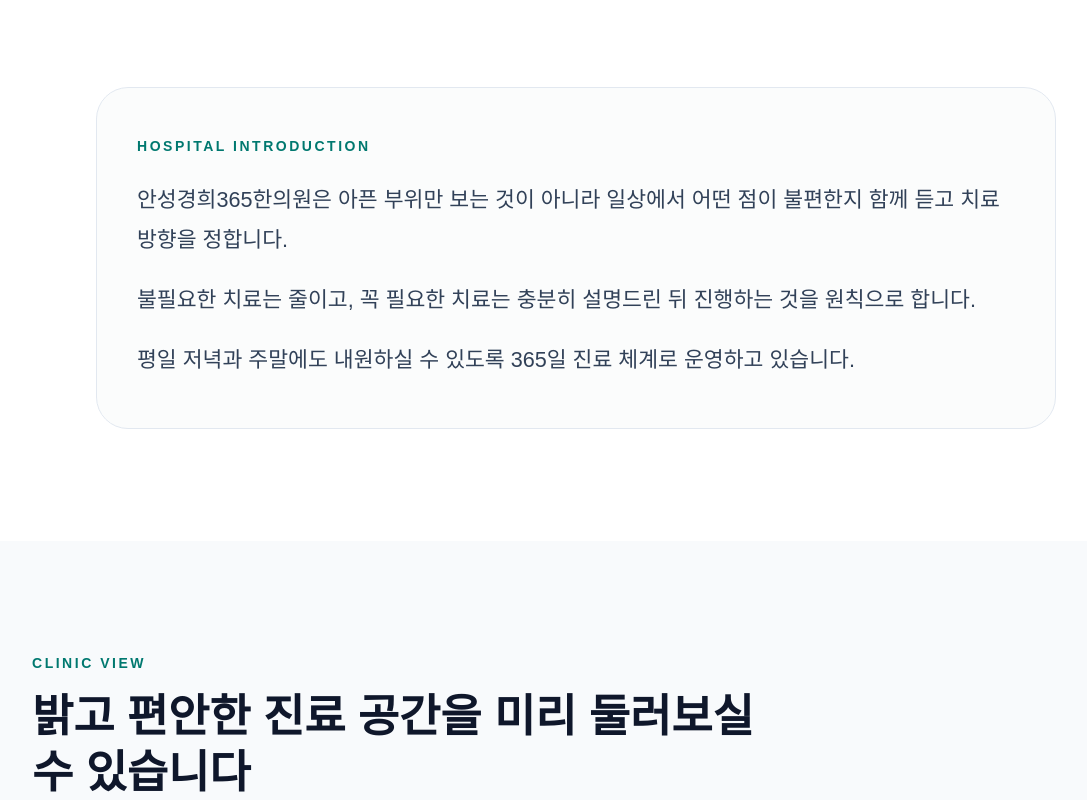
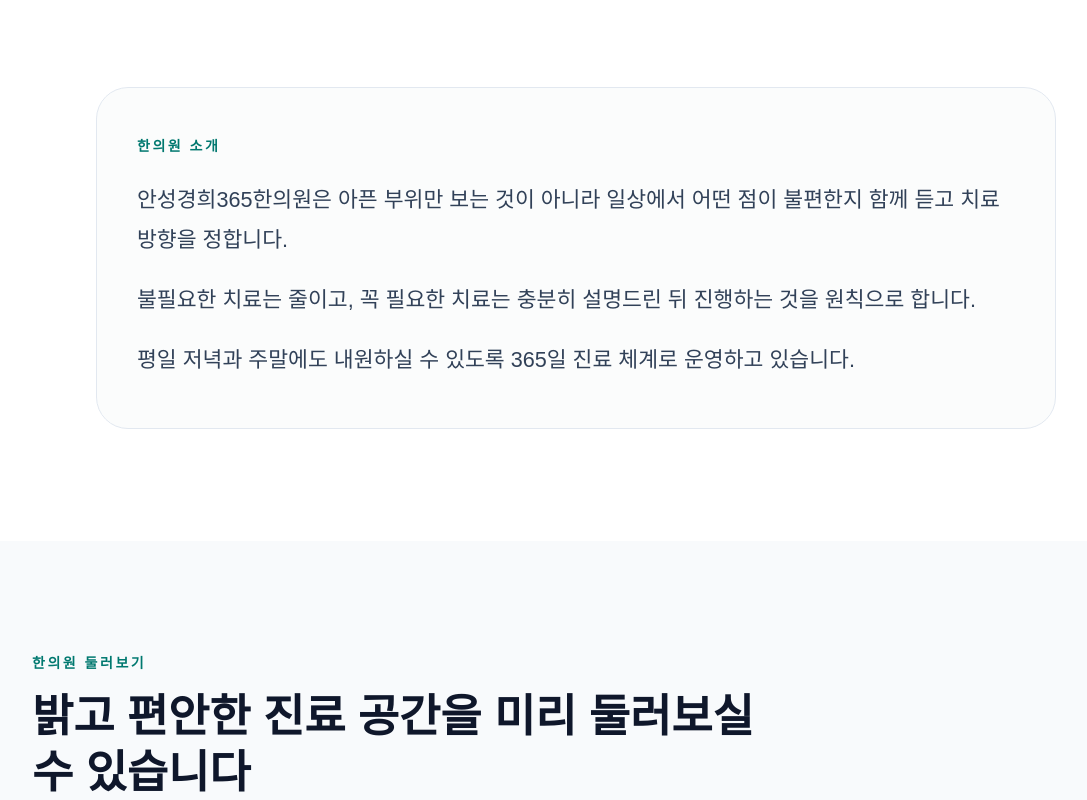
Before and after one commit to jongjongin/anseong-clinic-homepage, a Next.js app: page / in a window 1280 px wide. Shown: the part 1060-1860 px from the top of the page, without its empty margins (64-1151 px from the left). Built offline with nearby package versions, Linux system fonts and the light colour scheme; no server answers.

Commit message:
문구 수정

```diff
--- a/components/home/blog-section.tsx
+++ b/components/home/blog-section.tsx
@@ -30,9 +30,9 @@
       <div className="mx-auto max-w-6xl px-4 py-18 sm:px-6 sm:py-24 lg:px-8 lg:py-28">
         <Reveal>
           <SectionTitle
-            eyebrow="Blog Story"
-            title="병원 소식과 건강 정보를 블로그에서 함께 확인하실 수 있습니다"
-            description="내원 전 참고하실 수 있는 병원 소식과 건강 정보를 최신 글로 편하게 살펴보실 수 있습니다."
+            eyebrow="블로그 소식"
+            title="한의원 블로그의 최신 글을 바로 확인해보세요"
+            description="병원 소식과 건강 정보를 블로그 최신 글로 편하게 살펴보실 수 있습니다."
           />
         </Reveal>
 
--- a/components/home/content.ts
+++ b/components/home/content.ts
@@ -57,7 +57,7 @@
 };
 
 export const introSectionContent = {
-  eyebrow: "Hospital Introduction",
+  eyebrow: "한의원 소개",
   paragraphs: [
     "안성경희365한의원은 아픈 부위만 보는 것이 아니라 일상에서 어떤 점이 불편한지 함께 듣고 치료 방향을 정합니다.",
     "불필요한 치료는 줄이고, 꼭 필요한 치료는 충분히 설명드린 뒤 진행하는 것을 원칙으로 합니다.",
@@ -66,7 +66,7 @@
 };
 
 export const departmentsSectionContent = {
-  eyebrow: "Medical Service",
+  eyebrow: "진료 안내",
   title: "불편한 증상에 맞춰 필요한 진료를 쉽게 찾으실 수 있습니다",
   description:
     "목, 허리, 어깨 같은 통증부터 교통사고 후유증, 성장, 다이어트, 여성질환까지 현재 불편한 증상에 맞는 진료를 편하게 살펴보실 수 있습니다.",
@@ -118,7 +118,7 @@
 };
 
 export const doctorsSectionContent = {
-  eyebrow: "Medical Team",
+  eyebrow: "의료진 소개",
   title: "환자의 생활까지 고려한 치료를 지향합니다",
   description:
     "현재 통증만 줄이는 데 그치지 않고, 일상생활에서 더 편하게 움직이고 회복할 수 있도록 치료 방향을 함께 고민합니다.",
@@ -210,7 +210,7 @@
 };
 
 export const gallerySectionContent = {
-  eyebrow: "Clinic View",
+  eyebrow: "한의원 둘러보기",
   title: "밝고 편안한 진료 공간을 미리 둘러보실 수 있습니다",
   description:
     "대기 공간부터 진료실 분위기까지, 처음 방문하시기 전에 병원 내부를 미리 확인해 보실 수 있습니다.",
@@ -226,7 +226,7 @@
 };
 
 export const eventsSectionContent = {
-  eyebrow: "Clinic News",
+  eyebrow: "병원 소식",
   title: "현재 진행 중인 상담 안내와 이벤트를 확인해 보세요",
   description:
     "내원 전에 참고하실 수 있도록 현재 진행 중인 이벤트와 안내를 한눈에 보기 쉽게 모아두었습니다.",
@@ -246,7 +246,7 @@
 };
 
 export const infoSectionContent = {
-  eyebrow: "Visit Information",
+  eyebrow: "내원 안내",
   title: "내원 전에 꼭 필요한 진료시간과 위치 안내를 확인해 주세요",
   description:
     "진료시간, 위치, 주차처럼 방문 전에 가장 많이 확인하시는 내용을 한곳에서 편하게 보실 수 있습니다.",
@@ -274,7 +274,7 @@
 };
 
 export const ctaSectionContent = {
-  eyebrow: "Consultation",
+  eyebrow: "상담 안내",
   title: ["현재 불편한 증상이 있다면", "카카오톡 또는 전화로 먼저 상담해 보세요"],
   description:
     "어떤 진료가 필요한지 아직 헷갈리셔도 괜찮습니다. 현재 불편한 증상과 내원 전 궁금한 점을 카카오톡이나 전화로 편하게 문의해 주세요.",
@@ -305,7 +305,7 @@
 };
 
 export const reviewsSectionContent = {
-  eyebrow: "Patient Review",
+  eyebrow: "진료후기",
   title: "진료후기는 로그인 후 확인하실 수 있도록 준비하고 있습니다",
   description:
     "후기 열람은 로그인 후 가능한 구조로 운영할 예정이며, 현재는 로그인 전 안내 화면을 먼저 반영해 두었습니다.",
@@ -335,7 +335,7 @@
 };
 
 export const telemedicineSectionContent = {
-  eyebrow: "Remote Care",
+  eyebrow: "비대면진료",
   title: "비대면진료는 카카오톡 문의와 전화 상담으로 안내해드립니다",
   description:
     "비대면진료가 필요한 경우 먼저 카카오톡이나 전화로 문의해 주시면 현재 증상과 상담 가능 여부를 확인한 뒤 진행 흐름을 안내해드립니다.",
--- a/components/home/hero-section.tsx
+++ b/components/home/hero-section.tsx
@@ -47,7 +47,7 @@
                 {heroContent.eyebrow}
               </span>
               <div className="hidden rounded-full border border-white/18 bg-white/10 px-4 py-2 text-sm font-medium text-white/80 backdrop-blur-sm md:block">
-                Premium 365 Clinic
+                365일 진료 안내
               </div>
             </div>
 
```
